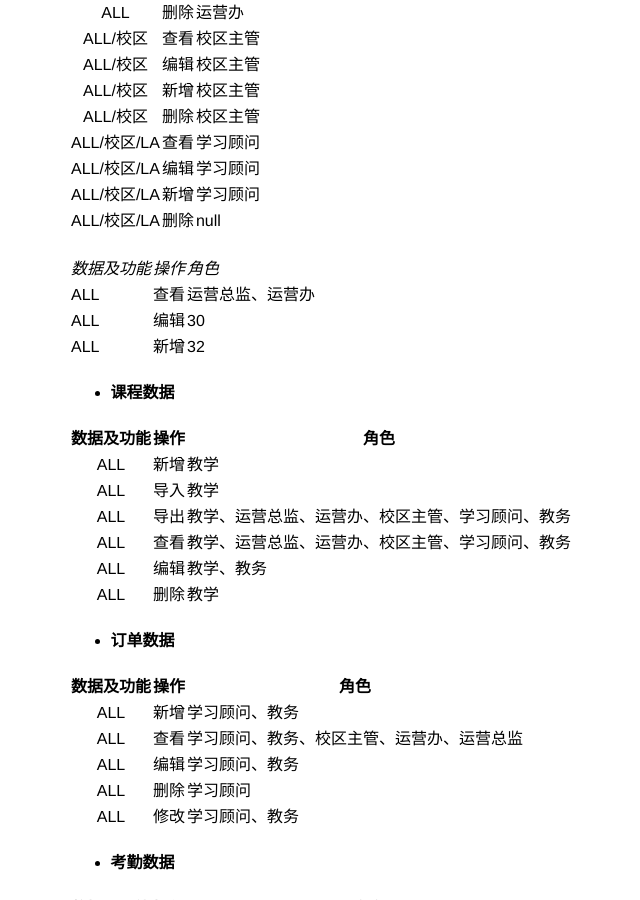
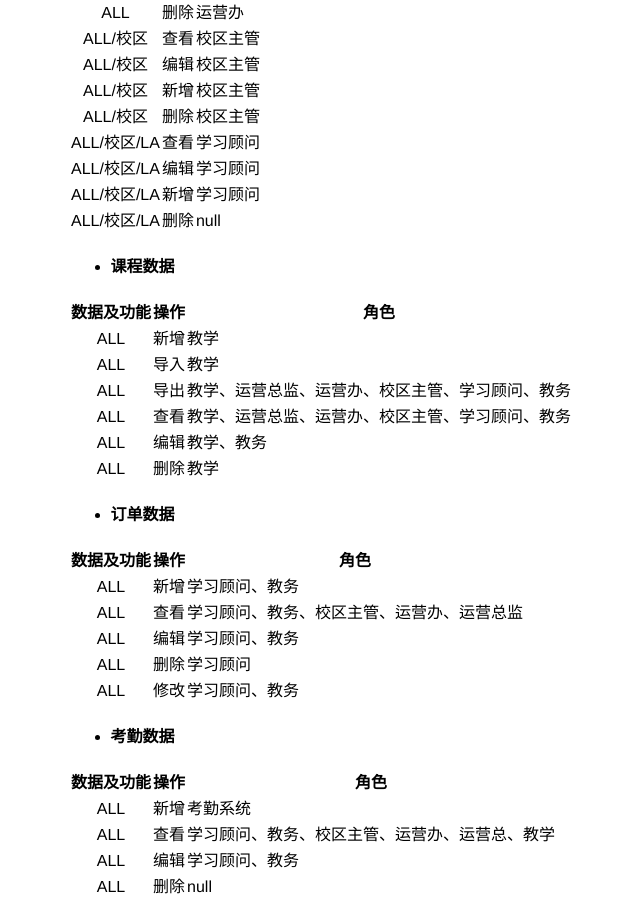
Before and after one commit to zxymick/zxymick.github.io, a Jekyll site: the page built from _posts/2016-9-17-third.md, in a window 1280 px wide and 900 px high, scrolled down 901 px. Shown: the whole window, without its empty margins (171-811 px from the left). Built offline with Jekyll 4.4.1, drawn with Linux system fonts in a browser that asks for light colours; Markdown is read by kramdown in place of the engine named in the settings.

Commit message:
Update 2016-9-17-third.md
删除其余

```diff
--- a/_posts/2016-9-17-third.md
+++ b/_posts/2016-9-17-third.md
@@ -43,15 +43,6 @@ categories: misc
 |ALL/校区/LA|新增|学习顾问|
 |ALL/校区/LA|删除|null|
 
-
-<table>
-<tbody>
-<tr><td><em>数据及功能</em></td><td><em>操作</em></td><td><em>角色</em></td></tr>
-<tr><td>ALL</td><td>查看</td><td>运营总监、运营办</td></tr>
-<tr><td>ALL</td><td>编辑</td><td>30</td></tr>
-<tr><td>ALL</td><td>新增</td><td>32</td></tr>
-</tbody>
-</table>
 
 
 * **课程数据**
```
